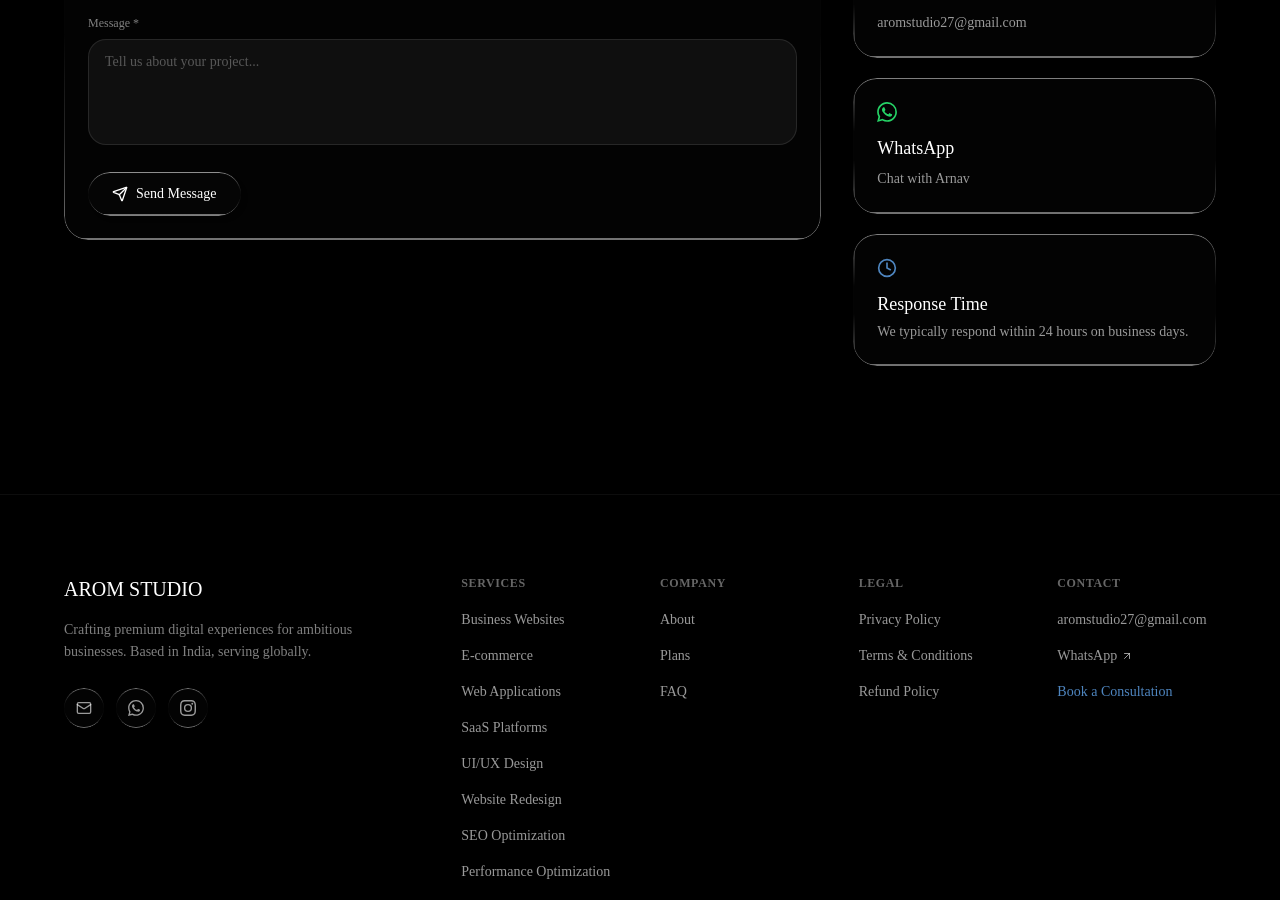
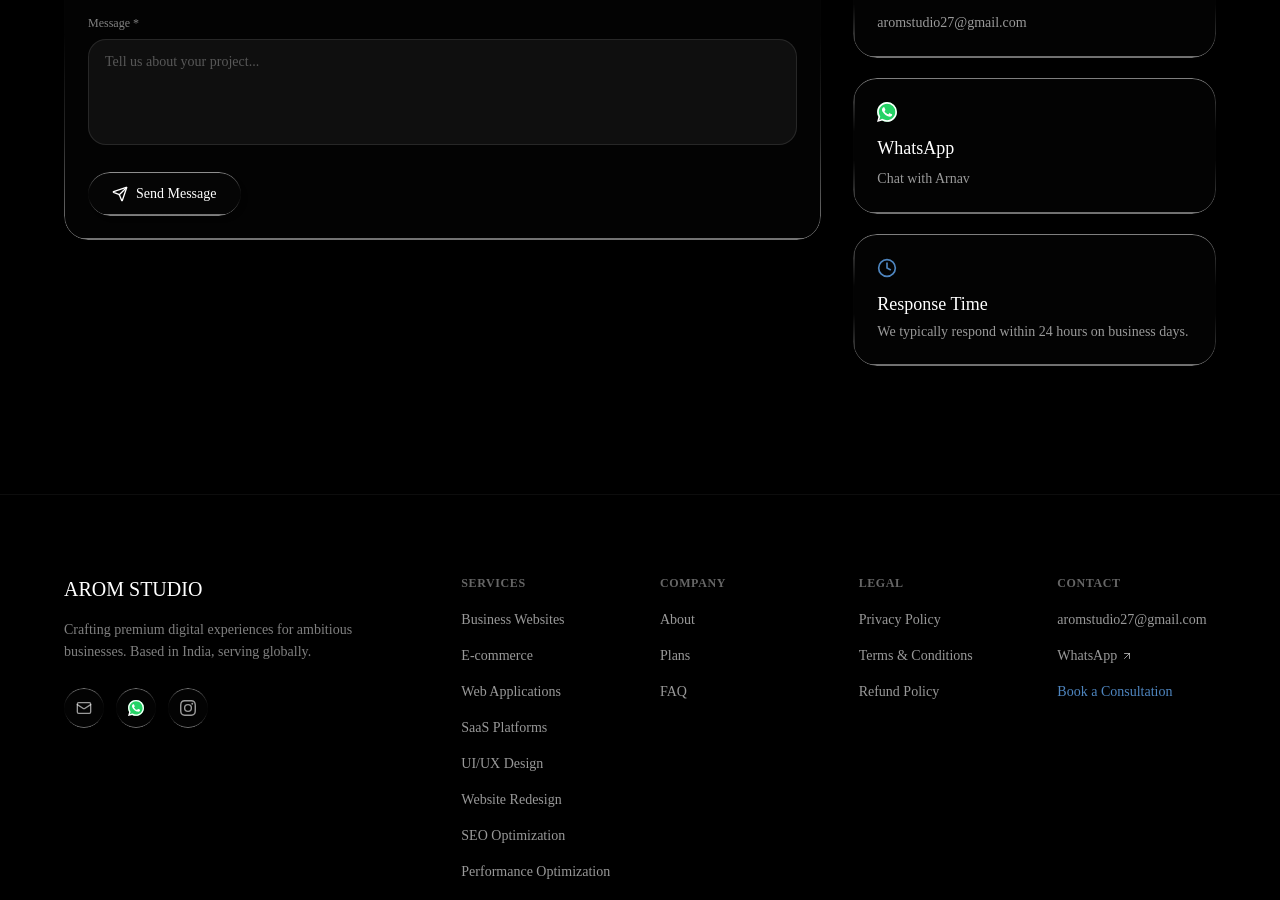
Before and after one commit to arnav27-22/arom-studio, a React (Vite) app: page /contact in a window 1280 px wide. Shown: the part 813-1713 px from the top of the page. Built offline with nearby package versions, Linux system fonts and the light colour scheme; no server answers; a web font is replaced by a local one.

Commit message:
WhatsApp icon: add perfect green circle background

```diff
--- a/src/components/layout/Footer.tsx
+++ b/src/components/layout/Footer.tsx
@@ -58,8 +58,9 @@ export function Footer() {
                 className="w-10 h-10 rounded-full glass flex items-center justify-center text-white/60 hover:text-whatsapp transition-colors"
                 aria-label="WhatsApp"
               >
-                <svg viewBox="0 0 24 24" fill="currentColor" className="h-4 w-4">
-                  <path d="M17.472 14.382c-.297-.149-1.758-.867-2.03-.967-.273-.099-.471-.148-.67.15-.197.297-.767.966-.94 1.164-.173.199-.347.223-.644.075-.297-.15-1.255-.463-2.39-1.475-.883-.788-1.48-1.761-1.653-2.059-.173-.297-.018-.458.13-.606.134-.133.298-.347.446-.52.149-.174.198-.298.298-.497.099-.198.05-.371-.025-.52-.075-.149-.669-1.612-.916-2.207-.242-.579-.487-.5-.669-.51-.173-.008-.371-.01-.57-.01-.198 0-.52.074-.792.372-.272.297-1.04 1.016-1.04 2.479 0 1.462 1.065 2.875 1.213 3.074.149.198 2.096 3.2 5.077 4.487.709.306 1.262.489 1.694.625.712.227 1.36.195 1.871.118.571-.085 1.758-.719 2.006-1.413.248-.694.248-1.289.173-1.413-.074-.124-.272-.198-.57-.347m-5.421 7.403h-.004a9.87 9.87 0 01-5.031-1.378l-.361-.214-3.741.982.998-3.648-.235-.374a9.86 9.86 0 01-1.51-5.26c.001-5.45 4.436-9.884 9.888-9.884 2.64 0 5.122 1.03 6.988 2.898a9.825 9.825 0 012.893 6.994c-.003 5.45-4.437 9.884-9.885 9.884m8.413-18.297A11.815 11.815 0 0012.05 0C5.495 0 .16 5.335.157 11.892c0 2.096.547 4.142 1.588 5.945L.057 24l6.305-1.654a11.882 11.882 0 005.683 1.448h.005c6.554 0 11.89-5.335 11.893-11.893a11.821 11.821 0 00-3.48-8.413z"/>
+                <svg viewBox="0 0 24 24" className="h-4 w-4">
+                  <circle cx="12" cy="12" r="12" fill="#25D366" />
+                  <path fill="white" d="M17.472 14.382c-.297-.149-1.758-.867-2.03-.967-.273-.099-.471-.148-.67.15-.197.297-.767.966-.94 1.164-.173.199-.347.223-.644.075-.297-.15-1.255-.463-2.39-1.475-.883-.788-1.48-1.761-1.653-2.059-.173-.297-.018-.458.13-.606.134-.133.298-.347.446-.52.149-.174.198-.298.298-.497.099-.198.05-.371-.025-.52-.075-.149-.669-1.612-.916-2.207-.242-.579-.487-.5-.669-.51-.173-.008-.371-.01-.57-.01-.198 0-.52.074-.792.372-.272.297-1.04 1.016-1.04 2.479 0 1.462 1.065 2.875 1.213 3.074.149.198 2.096 3.2 5.077 4.487.709.306 1.262.489 1.694.625.712.227 1.36.195 1.871.118.571-.085 1.758-.719 2.006-1.413.248-.694.248-1.289.173-1.413-.074-.124-.272-.198-.57-.347m-5.421 7.403h-.004a9.87 9.87 0 01-5.031-1.378l-.361-.214-3.741.982.998-3.648-.235-.374a9.86 9.86 0 01-1.51-5.26c.001-5.45 4.436-9.884 9.888-9.884 2.64 0 5.122 1.03 6.988 2.898a9.825 9.825 0 012.893 6.994c-.003 5.45-4.437 9.884-9.885 9.884m8.413-18.297A11.815 11.815 0 0012.05 0C5.495 0 .16 5.335.157 11.892c0 2.096.547 4.142 1.588 5.945L.057 24l6.305-1.654a11.882 11.882 0 005.683 1.448h.005c6.554 0 11.89-5.335 11.893-11.893a11.821 11.821 0 00-3.48-8.413z"/>
                 </svg>
               </a>
               <a
--- a/src/components/sections/shared/CTABanner.tsx
+++ b/src/components/sections/shared/CTABanner.tsx
@@ -6,8 +6,9 @@ import { SOCIAL_LINKS } from '../../../constants/navigation'
 
 function WhatsAppIcon({ className }: { className?: string }) {
   return (
-    <svg viewBox="0 0 24 24" fill="currentColor" className={className}>
-      <path d="M17.472 14.382c-.297-.149-1.758-.867-2.03-.967-.273-.099-.471-.148-.67.15-.197.297-.767.966-.94 1.164-.173.199-.347.223-.644.075-.297-.15-1.255-.463-2.39-1.475-.883-.788-1.48-1.761-1.653-2.059-.173-.297-.018-.458.13-.606.134-.133.298-.347.446-.52.149-.174.198-.298.298-.497.099-.198.05-.371-.025-.52-.075-.149-.669-1.612-.916-2.207-.242-.579-.487-.5-.669-.51-.173-.008-.371-.01-.57-.01-.198 0-.52.074-.792.372-.272.297-1.04 1.016-1.04 2.479 0 1.462 1.065 2.875 1.213 3.074.149.198 2.096 3.2 5.077 4.487.709.306 1.262.489 1.694.625.712.227 1.36.195 1.871.118.571-.085 1.758-.719 2.006-1.413.248-.694.248-1.289.173-1.413-.074-.124-.272-.198-.57-.347m-5.421 7.403h-.004a9.87 9.87 0 01-5.031-1.378l-.361-.214-3.741.982.998-3.648-.235-.374a9.86 9.86 0 01-1.51-5.26c.001-5.45 4.436-9.884 9.888-9.884 2.64 0 5.122 1.03 6.988 2.898a9.825 9.825 0 012.893 6.994c-.003 5.45-4.437 9.884-9.885 9.884m8.413-18.297A11.815 11.815 0 0012.05 0C5.495 0 .16 5.335.157 11.892c0 2.096.547 4.142 1.588 5.945L.057 24l6.305-1.654a11.882 11.882 0 005.683 1.448h.005c6.554 0 11.89-5.335 11.893-11.893a11.821 11.821 0 00-3.48-8.413z"/>
+    <svg viewBox="0 0 24 24" className={className}>
+      <circle cx="12" cy="12" r="12" fill="#25D366" />
+      <path fill="white" d="M17.472 14.382c-.297-.149-1.758-.867-2.03-.967-.273-.099-.471-.148-.67.15-.197.297-.767.966-.94 1.164-.173.199-.347.223-.644.075-.297-.15-1.255-.463-2.39-1.475-.883-.788-1.48-1.761-1.653-2.059-.173-.297-.018-.458.13-.606.134-.133.298-.347.446-.52.149-.174.198-.298.298-.497.099-.198.05-.371-.025-.52-.075-.149-.669-1.612-.916-2.207-.242-.579-.487-.5-.669-.51-.173-.008-.371-.01-.57-.01-.198 0-.52.074-.792.372-.272.297-1.04 1.016-1.04 2.479 0 1.462 1.065 2.875 1.213 3.074.149.198 2.096 3.2 5.077 4.487.709.306 1.262.489 1.694.625.712.227 1.36.195 1.871.118.571-.085 1.758-.719 2.006-1.413.248-.694.248-1.289.173-1.413-.074-.124-.272-.198-.57-.347m-5.421 7.403h-.004a9.87 9.87 0 01-5.031-1.378l-.361-.214-3.741.982.998-3.648-.235-.374a9.86 9.86 0 01-1.51-5.26c.001-5.45 4.436-9.884 9.888-9.884 2.64 0 5.122 1.03 6.988 2.898a9.825 9.825 0 012.893 6.994c-.003 5.45-4.437 9.884-9.885 9.884m8.413-18.297A11.815 11.815 0 0012.05 0C5.495 0 .16 5.335.157 11.892c0 2.096.547 4.142 1.588 5.945L.057 24l6.305-1.654a11.882 11.882 0 005.683 1.448h.005c6.554 0 11.89-5.335 11.893-11.893a11.821 11.821 0 00-3.48-8.413z"/>
     </svg>
   )
 }
--- a/src/components/ui/WhatsAppButton.tsx
+++ b/src/components/ui/WhatsAppButton.tsx
@@ -4,8 +4,9 @@ import { useState } from 'react'
 
 function WhatsAppIcon({ className }: { className?: string }) {
   return (
-    <svg viewBox="0 0 24 24" fill="currentColor" className={className}>
-      <path d="M17.472 14.382c-.297-.149-1.758-.867-2.03-.967-.273-.099-.471-.148-.67.15-.197.297-.767.966-.94 1.164-.173.199-.347.223-.644.075-.297-.15-1.255-.463-2.39-1.475-.883-.788-1.48-1.761-1.653-2.059-.173-.297-.018-.458.13-.606.134-.133.298-.347.446-.52.149-.174.198-.298.298-.497.099-.198.05-.371-.025-.52-.075-.149-.669-1.612-.916-2.207-.242-.579-.487-.5-.669-.51-.173-.008-.371-.01-.57-.01-.198 0-.52.074-.792.372-.272.297-1.04 1.016-1.04 2.479 0 1.462 1.065 2.875 1.213 3.074.149.198 2.096 3.2 5.077 4.487.709.306 1.262.489 1.694.625.712.227 1.36.195 1.871.118.571-.085 1.758-.719 2.006-1.413.248-.694.248-1.289.173-1.413-.074-.124-.272-.198-.57-.347m-5.421 7.403h-.004a9.87 9.87 0 01-5.031-1.378l-.361-.214-3.741.982.998-3.648-.235-.374a9.86 9.86 0 01-1.51-5.26c.001-5.45 4.436-9.884 9.888-9.884 2.64 0 5.122 1.03 6.988 2.898a9.825 9.825 0 012.893 6.994c-.003 5.45-4.437 9.884-9.885 9.884m8.413-18.297A11.815 11.815 0 0012.05 0C5.495 0 .16 5.335.157 11.892c0 2.096.547 4.142 1.588 5.945L.057 24l6.305-1.654a11.882 11.882 0 005.683 1.448h.005c6.554 0 11.89-5.335 11.893-11.893a11.821 11.821 0 00-3.48-8.413z"/>
+    <svg viewBox="0 0 24 24" className={className}>
+      <circle cx="12" cy="12" r="12" fill="#25D366" />
+      <path fill="white" d="M17.472 14.382c-.297-.149-1.758-.867-2.03-.967-.273-.099-.471-.148-.67.15-.197.297-.767.966-.94 1.164-.173.199-.347.223-.644.075-.297-.15-1.255-.463-2.39-1.475-.883-.788-1.48-1.761-1.653-2.059-.173-.297-.018-.458.13-.606.134-.133.298-.347.446-.52.149-.174.198-.298.298-.497.099-.198.05-.371-.025-.52-.075-.149-.669-1.612-.916-2.207-.242-.579-.487-.5-.669-.51-.173-.008-.371-.01-.57-.01-.198 0-.52.074-.792.372-.272.297-1.04 1.016-1.04 2.479 0 1.462 1.065 2.875 1.213 3.074.149.198 2.096 3.2 5.077 4.487.709.306 1.262.489 1.694.625.712.227 1.36.195 1.871.118.571-.085 1.758-.719 2.006-1.413.248-.694.248-1.289.173-1.413-.074-.124-.272-.198-.57-.347m-5.421 7.403h-.004a9.87 9.87 0 01-5.031-1.378l-.361-.214-3.741.982.998-3.648-.235-.374a9.86 9.86 0 01-1.51-5.26c.001-5.45 4.436-9.884 9.888-9.884 2.64 0 5.122 1.03 6.988 2.898a9.825 9.825 0 012.893 6.994c-.003 5.45-4.437 9.884-9.885 9.884m8.413-18.297A11.815 11.815 0 0012.05 0C5.495 0 .16 5.335.157 11.892c0 2.096.547 4.142 1.588 5.945L.057 24l6.305-1.654a11.882 11.882 0 005.683 1.448h.005c6.554 0 11.89-5.335 11.893-11.893a11.821 11.821 0 00-3.48-8.413z"/>
     </svg>
   )
 }
--- a/src/pages/Contact.tsx
+++ b/src/pages/Contact.tsx
@@ -15,8 +15,9 @@ function MailIcon({ className }: { className?: string }) {
 
 function WhatsAppIcon({ className }: { className?: string }) {
   return (
-    <svg viewBox="0 0 24 24" fill="currentColor" className={className}>
-      <path d="M17.472 14.382c-.297-.149-1.758-.867-2.03-.967-.273-.099-.471-.148-.67.15-.197.297-.767.966-.94 1.164-.173.199-.347.223-.644.075-.297-.15-1.255-.463-2.39-1.475-.883-.788-1.48-1.761-1.653-2.059-.173-.297-.018-.458.13-.606.134-.133.298-.347.446-.52.149-.174.198-.298.298-.497.099-.198.05-.371-.025-.52-.075-.149-.669-1.612-.916-2.207-.242-.579-.487-.5-.669-.51-.173-.008-.371-.01-.57-.01-.198 0-.52.074-.792.372-.272.297-1.04 1.016-1.04 2.479 0 1.462 1.065 2.875 1.213 3.074.149.198 2.096 3.2 5.077 4.487.709.306 1.262.489 1.694.625.712.227 1.36.195 1.871.118.571-.085 1.758-.719 2.006-1.413.248-.694.248-1.289.173-1.413-.074-.124-.272-.198-.57-.347m-5.421 7.403h-.004a9.87 9.87 0 01-5.031-1.378l-.361-.214-3.741.982.998-3.648-.235-.374a9.86 9.86 0 01-1.51-5.26c.001-5.45 4.436-9.884 9.888-9.884 2.64 0 5.122 1.03 6.988 2.898a9.825 9.825 0 012.893 6.994c-.003 5.45-4.437 9.884-9.885 9.884m8.413-18.297A11.815 11.815 0 0012.05 0C5.495 0 .16 5.335.157 11.892c0 2.096.547 4.142 1.588 5.945L.057 24l6.305-1.654a11.882 11.882 0 005.683 1.448h.005c6.554 0 11.89-5.335 11.893-11.893a11.821 11.821 0 00-3.48-8.413z"/>
+    <svg viewBox="0 0 24 24" className={className}>
+      <circle cx="12" cy="12" r="12" fill="#25D366" />
+      <path fill="white" d="M17.472 14.382c-.297-.149-1.758-.867-2.03-.967-.273-.099-.471-.148-.67.15-.197.297-.767.966-.94 1.164-.173.199-.347.223-.644.075-.297-.15-1.255-.463-2.39-1.475-.883-.788-1.48-1.761-1.653-2.059-.173-.297-.018-.458.13-.606.134-.133.298-.347.446-.52.149-.174.198-.298.298-.497.099-.198.05-.371-.025-.52-.075-.149-.669-1.612-.916-2.207-.242-.579-.487-.5-.669-.51-.173-.008-.371-.01-.57-.01-.198 0-.52.074-.792.372-.272.297-1.04 1.016-1.04 2.479 0 1.462 1.065 2.875 1.213 3.074.149.198 2.096 3.2 5.077 4.487.709.306 1.262.489 1.694.625.712.227 1.36.195 1.871.118.571-.085 1.758-.719 2.006-1.413.248-.694.248-1.289.173-1.413-.074-.124-.272-.198-.57-.347m-5.421 7.403h-.004a9.87 9.87 0 01-5.031-1.378l-.361-.214-3.741.982.998-3.648-.235-.374a9.86 9.86 0 01-1.51-5.26c.001-5.45 4.436-9.884 9.888-9.884 2.64 0 5.122 1.03 6.988 2.898a9.825 9.825 0 012.893 6.994c-.003 5.45-4.437 9.884-9.885 9.884m8.413-18.297A11.815 11.815 0 0012.05 0C5.495 0 .16 5.335.157 11.892c0 2.096.547 4.142 1.588 5.945L.057 24l6.305-1.654a11.882 11.882 0 005.683 1.448h.005c6.554 0 11.89-5.335 11.893-11.893a11.821 11.821 0 00-3.48-8.413z"/>
     </svg>
   )
 }
```
